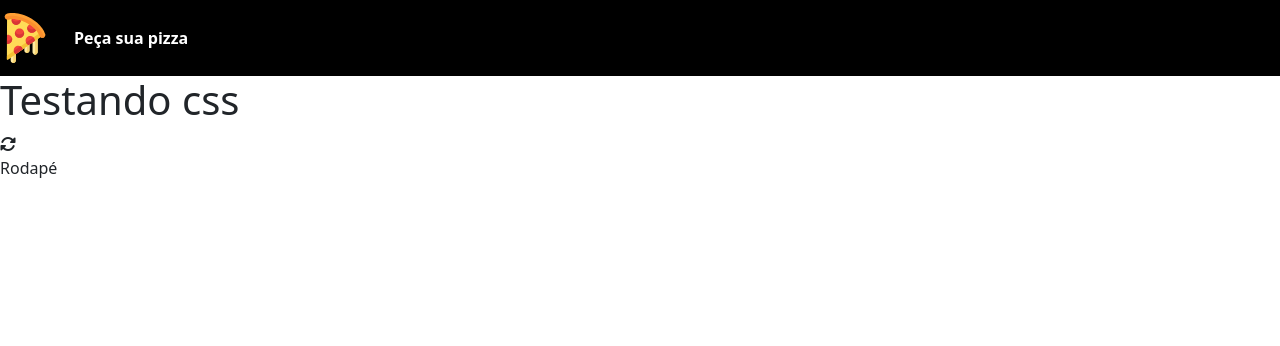
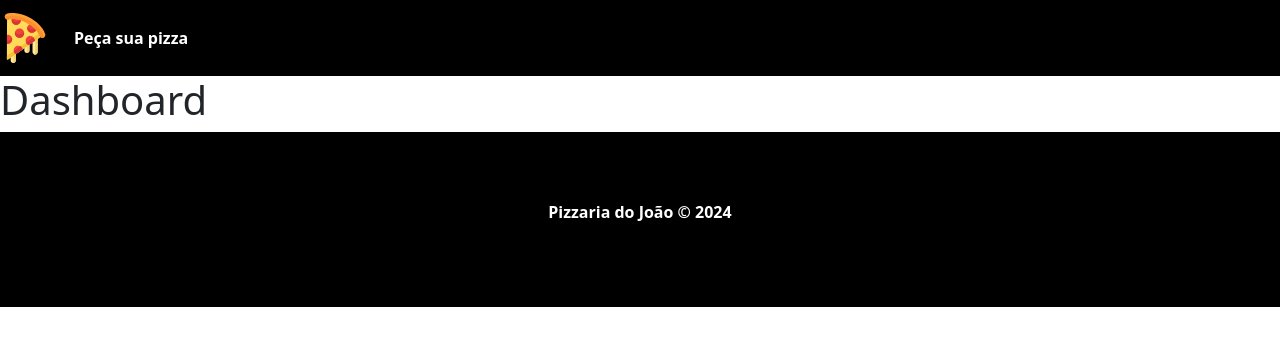
Before and after one commit to freitasj1/projeto-pizzaria, a PHP site: page / in a window 1280 px wide. Shown: the top 346 px of the page. Run offline with PHP 8.4, Linux system fonts and the light colour scheme; some libraries are stand-ins or nearby versions.

Commit message:
footer do site

```diff
--- a/css/style.css
+++ b/css/style.css
@@ -16,3 +16,17 @@ html, body {
 .navbar.navbar-expand-lg a {
   color: #fff;
 }
+
+/* footer */
+
+footer {
+  position: relative;
+  width: 100%;
+  height: 175px;
+  background-color: #000;
+  color: #fff;
+  display: flex;
+  align-items: center;
+  justify-content: center;
+  font-weight: bold;
+}
--- a/index.php
+++ b/index.php
@@ -1,8 +1,8 @@
 <?php
 include_once("templates/header.php");
 ?>
-    <h1>Testando css</h1>
-    <i class="fas fa-sync-alt"></i>
+    <h1>Dashboard</h1>
+    <!-- <i class="fas fa-sync-alt"></i> -->
 
 <?php
 include_once("templates/footer.php");
--- a/templates/footer.php
+++ b/templates/footer.php
@@ -1,5 +1,5 @@
-<footer>
-        Rodapé
+    <footer>
+        <p>Pizzaria do João &copy; 2024</p>
     </footer>
 
     <script src="https://cdn.jsdelivr.net/npm/@popperjs/core@2.9.2/dist/umd/popper.min.js" integrity="sha384-IQsoLXl5PILFhosVNubq5LC7Qb9DXgDA9i+tQ8Zj3iwWAwPtgFTxbJ8NT4GN1R8p" crossorigin="anonymous"></script>
--- a/templates/header.php
+++ b/templates/header.php
@@ -9,7 +9,6 @@
     <!-- FontAwesome -->
     <link rel="stylesheet" href="https://cdnjs.cloudflare.com/ajax/libs/font-awesome/6.6.0/css/all.min.css" integrity="sha512-Kc323vGBEqzTmouAECnVceyQqyqdsSiqLQISBL29aUW4U/M7pSPA/gEUZQqv1cwx4OnYxTxve5UMg5GT6L4JJg==" crossorigin="anonymous" referrerpolicy="no-referrer" />
     <link rel="stylesheet" href="css\style.css">
-    <link rel="stylesheet" href="css\styles.css">
 </head>
 <body>
     <header>
```
